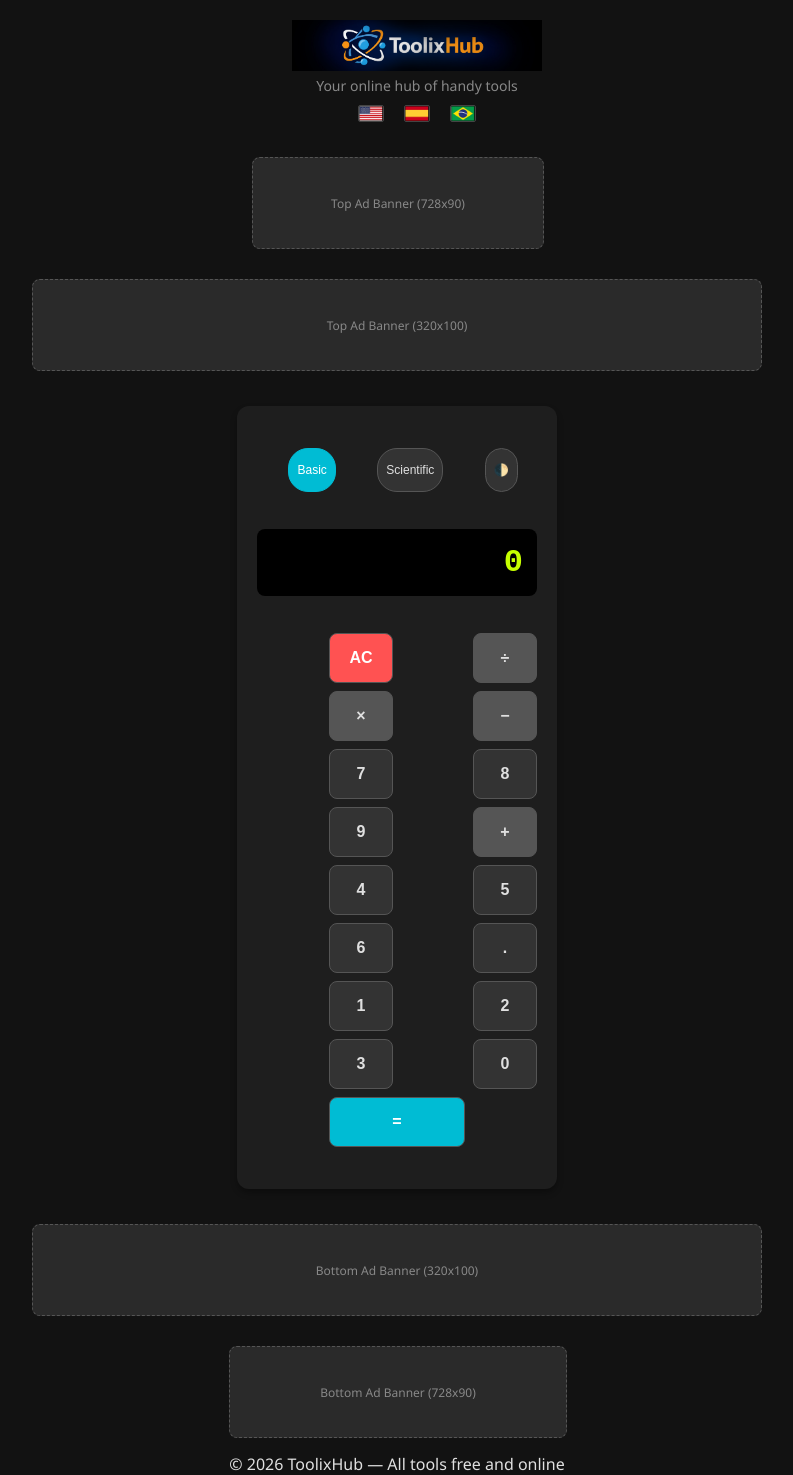
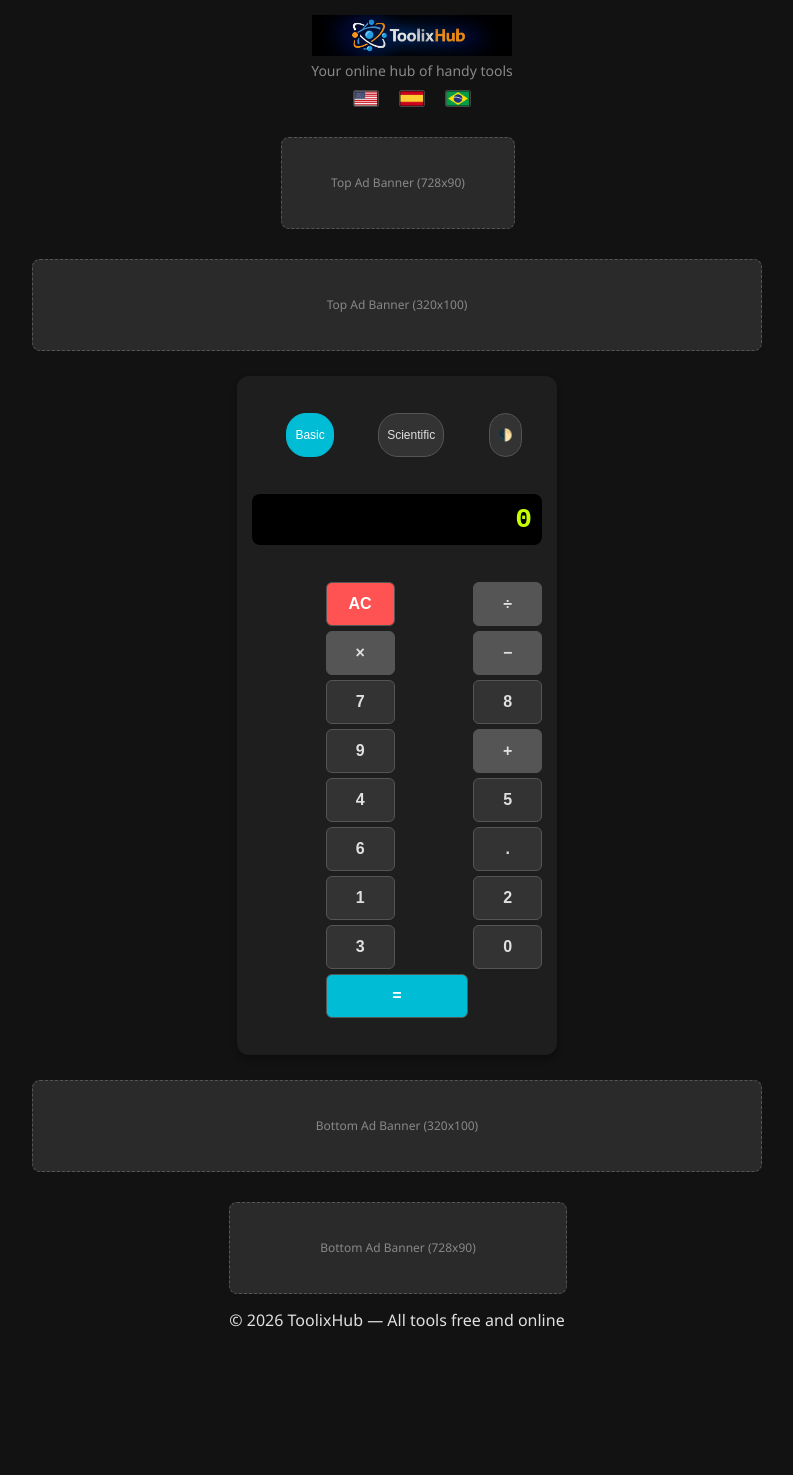
Before and after one commit to toolixhub-app/toolixhub, a Jekyll site: the page calculator.html, which Jekyll copies as it is, in a window 1280 px wide. Shown: the whole page, without its empty margins (243-1036 px from the left). Built offline with Jekyll 4.4.1, drawn with Linux system fonts in a browser that asks for light colours; after the commit the page ends 1331 px from its top, so only the background shows below that.

Commit message:
Update style.css

```diff
--- a/css/style.css
+++ b/css/style.css
@@ -44,18 +44,18 @@ body {
   min-height: 100vh;
 }
 
-/* --- LOGO NO HEADER (Ajuste para tamanho uniforme) --- */
+/* --- CABEÇALHO PADRONIZADO --- */
+header {
+  text-align: center;
+  padding: 15px;
+  width: 100%;
+}
+
 #header-placeholder img, header img {
-  max-width: 250px; /* Tamanho do logo na home e subpáginas */
+  max-width: 200px; /* Logo tamanho padrão */
   height: auto;
   display: block;
   margin: 0 auto;
-}
-
-header {
-  text-align: center;
-  padding: 20px;
-  width: 100%;
 }
 
 header p {
@@ -64,7 +64,6 @@ header p {
   margin: 5px 0;
 }
 
-/* --- ADICIONADO: Seletor de Idiomas (Corrigindo layout) --- */
 .lang-selector {
   margin-top: 10px;
   display: flex;
@@ -81,12 +80,12 @@ header p {
   border: 1px solid #444;
 }
 
-/* Espaço para Anúncios */
+/* --- ESTRUTURA --- */
 .ad-space {
   background-color: var(--ad-bg);
   color: var(--secondary-text);
   width: 100%;
-  max-width: 728px; /* AdSense padrão */
+  max-width: 728px;
   height: 90px;
   display: flex;
   align-items: center;
@@ -97,11 +96,10 @@ header p {
   border: 1px dashed var(--border-color);
 }
 
-/* Container Principal da Calculadora */
 .main-container {
   background: var(--container-bg);
-  padding: 20px;
-  margin: 20px auto;
+  padding: 15px;
+  margin: 10px auto;
   border-radius: 12px;
   box-shadow: 0 4px 6px rgba(0,0,0,0.3);
   width: 90%;
@@ -109,7 +107,7 @@ header p {
   box-sizing: border-box;
 }
 
-/* Botões de Alternância (Basic/Sci) */
+/* --- CALCULADORA (Corrigindo grade) --- */
 .toggle-row {
   display: flex;
   gap: 10px;
@@ -125,7 +123,6 @@ header p {
   padding: 8px;
   cursor: pointer;
   font-size: 12px;
-  transition: background 0.2s;
 }
 
 .btn-toggle.active {
@@ -134,25 +131,23 @@ header p {
   border-color: var(--accent-color);
 }
 
-/* Display da Calculadora */
 #calc-display {
   background: #000;
   color: var(--highlight-color);
   font-family: 'Courier New', Courier, monospace;
-  font-size: 32px;
+  font-size: 28px; /* Reduzido um pouco */
   text-align: right;
-  padding: 15px;
+  padding: 10px;
   border-radius: 8px;
   margin-bottom: 15px;
   overflow-x: auto;
   font-weight: bold;
-  letter-spacing: -1px;
 }
 
-/* --- GRADE DE BOTÕES (Corrigida) --- */
+/* --- GRADE DE BOTÕES (Forçando 4 e 5 colunas) --- */
 .calc-buttons {
   display: grid;
-  gap: 8px;
+  gap: 5px; /* Reduzido o gap */
   width: 100%;
 }
 
@@ -163,14 +158,12 @@ header p {
   background-color: var(--btn-bg);
   color: var(--text-color);
   border: 1px solid var(--border-color);
-  padding: 15px 0;
+  padding: 12px 0; /* Ajuste de padding */
   font-size: 16px;
   font-weight: bold;
-  border-radius: 8px;
+  border-radius: 6px;
   cursor: pointer;
   transition: background 0.2s;
-  touch-action: manipulation;
-  width: 100%;
   display: flex;
   align-items: center;
   justify-content: center;
@@ -178,8 +171,10 @@ header p {
 
 .btn-calc:hover { background-color: var(--btn-hover); }
 
+/* Tamanho de fonte reduzido para caber na grade */
+.btn-calc.sci { font-size: 13px; }
+
 /* Botões Especiais */
 .btn-calc.op { background-color: var(--special-btn-bg); }
-.btn-calc.sci { background-color: var(--sci-btn-bg); font-size: 13px; }
 .btn-calc.ac { background-color: var(--ac-btn-bg); color: #fff; }
 .btn-calc.equal { background-color: var(--accent-color); color: #fff; grid-column: span 2; }
```
